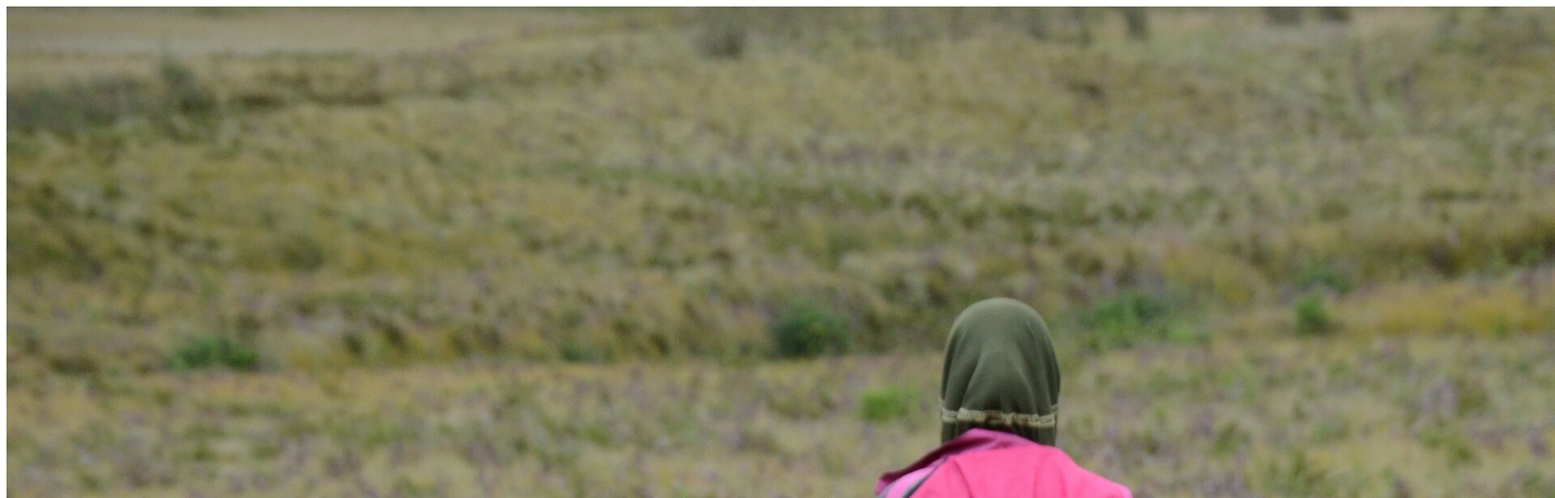
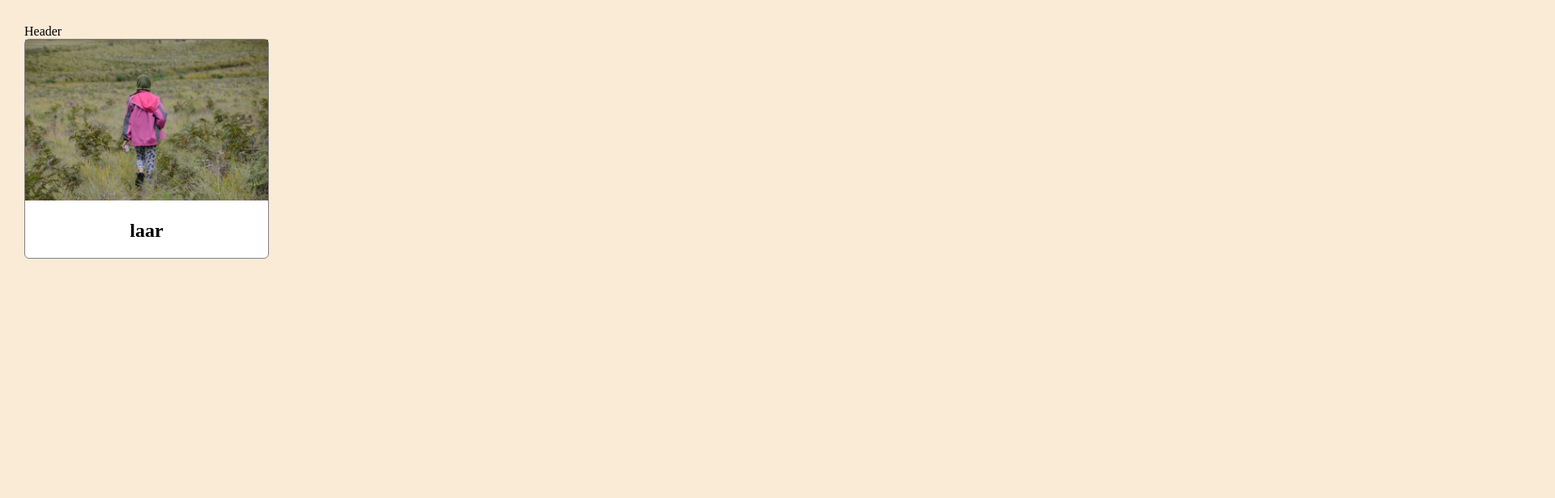
Before and after one commit to lenyarinda/my-projek-repo, a plain HTML site: page index.html in a window 1280 px wide. Shown: the top 616 px of the page at 81% size, 1920 px wide, since content can reach past the window. Drawn offline with Linux system fonts and the light colour scheme.

Commit message:
“added new div as header container with id = header”

```diff
--- a/index.html
+++ b/index.html
@@ -1,11 +1,13 @@
 <!DOCTYPE html>
 <html>
     <head>
+        <link rel="stylesheet" href="style.css">
     </head>
     <body>
-        <div>
-            <img src="pict/ftoku.jpg" alt="profile image" />
-            <h2>laar</h2>
+        <div id="header">Header</div>
+        <div id="profile-container" >
+            <img id="profile-image"src="pict/ftoku.jpg" alt="profile image" />
+            <h2 id="profile-name">laar</h2>
         </div>
   </body>
  </html>
--- /dev/null
+++ b/style.css
@@ -0,0 +1,21 @@
+body {
+   width: 100%;
+   margin: 30px;
+   background-color: antiquewhite;
+}
+
+#profile-container{
+   max-width: 300px;
+   background-color: white;
+   border: 1px solid gray;
+   border-radius: 6px;
+}
+
+#profile-image{
+   width: 100%;
+   height: auto;
+}
+
+#profile-name{
+   text-align: center;
+}
```
